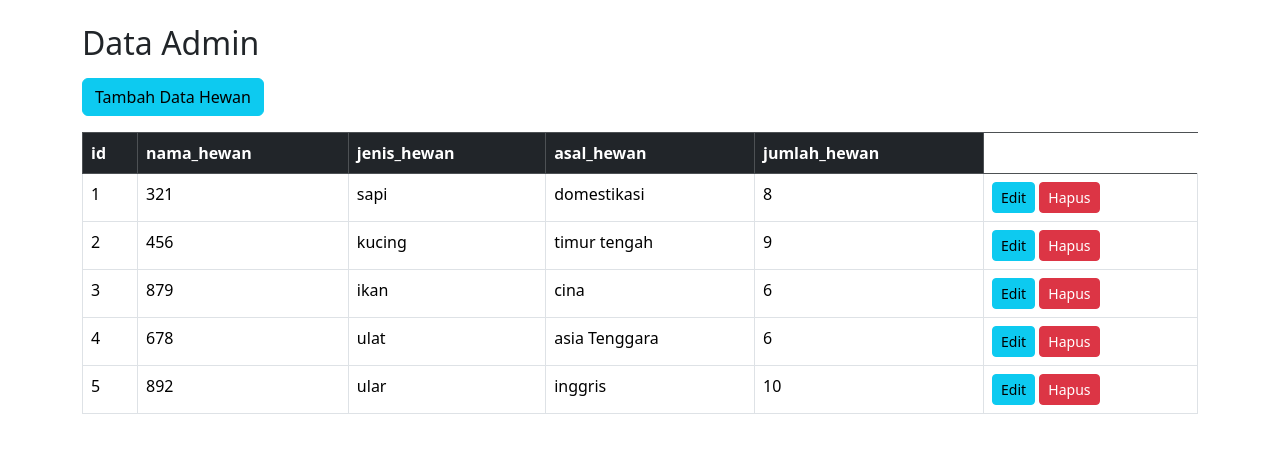
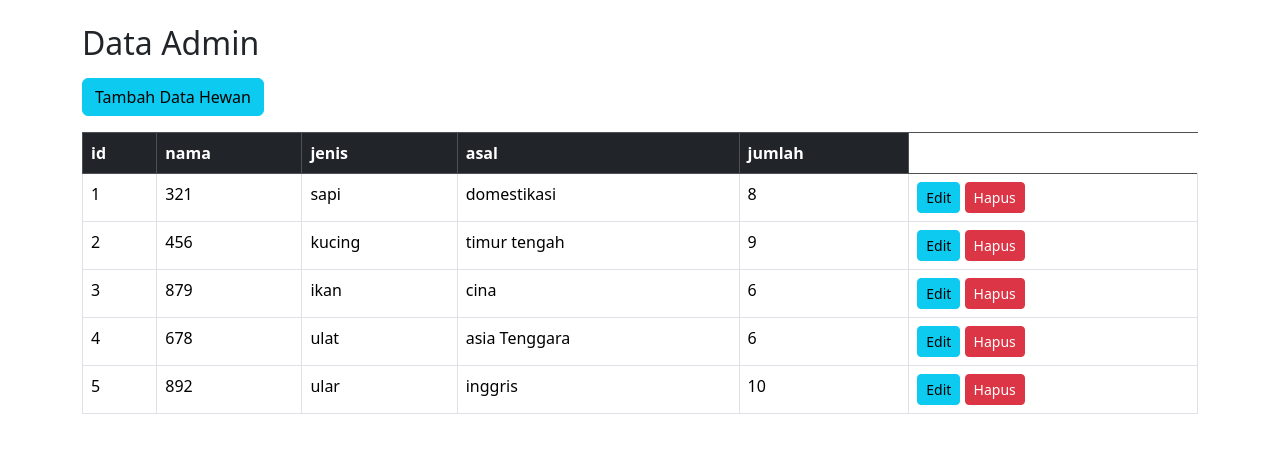
Before and after one commit to Dinicantik06/ini-adalah-bikinan-Dini, a PHP site: page /index.php in a window 1280 px wide. Shown: the top 453 px of the page. Run offline with PHP 8.4, Linux system fonts and the light colour scheme; data comes from the database, SQL or seed files in the repository; both versions use the stored data as it was after the commit.

Commit message:
ini tugas membuat tabel hewan
ini buatan Dini

```diff
--- a/index.php
+++ b/index.php
@@ -3,7 +3,7 @@
 <head>
   <meta charset="utf-8">
   <meta name="viewport" content="width=device-width, initial-scale=1">
-  <title>Datq Hewan</title>
+  <title>Data Hewan</title>
 
   <!-- Bootstrap CSS -->
   <link href="https://cdn.jsdelivr.net/npm/bootstrap@5.3.7/dist/css/bootstrap.min.css" rel="stylesheet">
@@ -22,10 +22,10 @@
         <thead class="table-dark">
             <tr>
                 <th>id</th>
-                <th>nama_hewan</th>
-                <th>jenis_hewan</th>
-                <th>asal_hewan</th>
-                <th>jumlah_hewan</th>
+                <th>nama</th>
+                <th>jenis</th>
+                <th>asal</th>
+                <th>jumlah</th>
             </tr>
         </thead>
         <tbody>
```
Also changed, not shown: suci.sql (+5 -3 lines).
